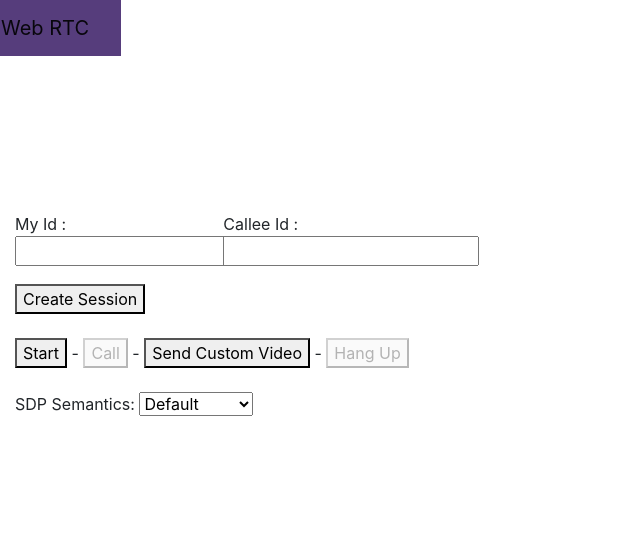
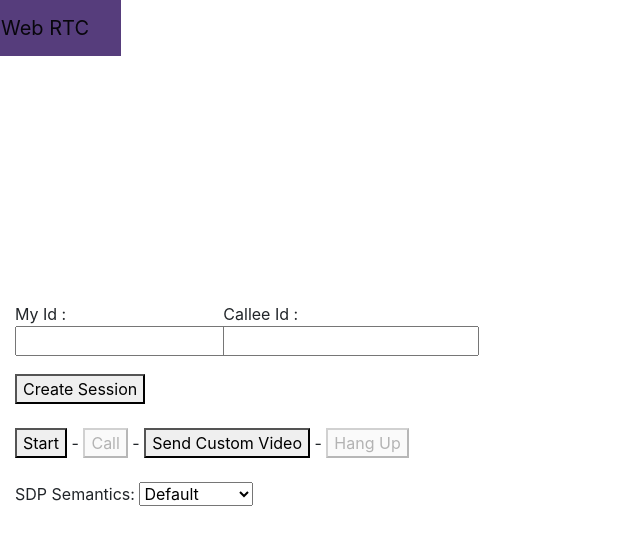
Before and after one commit to dinushadck/webrtc-app, a React (Create React App) app: page / in a window 1280 px wide. Shown: the top 544 px of the page, without its empty margins (0-640 px from the left). Built offline with nearby package versions, Linux system fonts and the light colour scheme; no server answers.

Commit message:
add custom video

```diff
--- a/src/App.js
+++ b/src/App.js
@@ -1,6 +1,7 @@
 import React, { useEffect } from "react";
 import "bootstrap/dist/css/bootstrap.min.css";
 import { UILoaded } from "./webrtc";
+import myVideo from "./test_video_2.mkv";
 
 function App() {
   useEffect(() => {
@@ -19,16 +20,40 @@
       </nav>
       <div className="col-lg-12 col-md-12 col-sm-12 col-xs-12">
         <div className="row">
-          <div className="col-lg-4 col-md-4 col-sm-12 col-xs-12">
-            <video id="localVideo" autoPlay playsInline muted></video>
+          <div className="col-lg-3 col-md-3 col-sm-12 col-xs-12">
+            <video
+              id="localVideo"
+              width="320"
+              height="240"
+              autoPlay
+              playsInline
+              muted
+            ></video>
           </div>
-          <div className="col-lg-4 col-md-4 col-sm-12 col-xs-12">
-            <video id="remoteVideo" autoPlay playsInline></video>
+          <div className="col-lg-3 col-md-3 col-sm-12 col-xs-12">
+            <video
+              id="remoteVideo"
+              width="320"
+              height="240"
+              autoPlay
+              playsInline
+            ></video>
           </div>
-          <div className="col-lg-4 col-md-4 col-sm-12 col-xs-12">
+          <div className="col-lg-3 col-md-3 col-sm-12 col-xs-12">
             <video
               id="customVideo"
-              src="./jellyfish-3-mbps-hd-h264.mkv"
+              width="320"
+              height="240"
+              src={myVideo}
+              type="video/mkv"
+              autoPlay
+            ></video>
+          </div>
+          <div className="col-lg-3 col-md-3 col-sm-12 col-xs-12">
+            <video
+              id="receiveVideo"
+              width="320"
+              height="240"
               autoPlay
               playsInline
             ></video>
--- a/src/webrtc/index.js
+++ b/src/webrtc/index.js
@@ -19,7 +19,7 @@
 
   let localStream;
   let customStream;
-  let pc;
+  let pc = null;
   const offerOptions = {
     offerToReceiveAudio: 1,
     offerToReceiveVideo: 1
@@ -28,7 +28,7 @@
 
   //==================WEB SOCKET===================//
 
-  let socket = new WebSocket("ws://192.168.1.5:4000", "echo-protocol");
+  let socket = new WebSocket("wss://192.168.1.5:4000", "echo-protocol");
   socket.onopen = function(e) {
     //alert("[open] Connection established");
   };
@@ -63,35 +63,17 @@
     alert(`[message] Data received from server: ${event.data}`);
   };
 
-  async function getCustomVideoStream() {
-    let resp = await fetch("./jellyfish-3-mbps-hd-h264.mkv");
-
-    let reader = resp.body.getReader();
-    return new ReadableStream({
-      start(controller) {
-        return pump();
-        function pump() {
-          return reader.read().then(({ done, value }) => {
-            // When no more data needs to be consumed, close the stream
-            if (done) {
-              controller.close();
-              return;
-            }
-            // Enqueue the next data chunk into our target stream
-            controller.enqueue(value);
-            return pump();
-          });
-        }
-      }
-    });
-  }
-
   async function addCustomVideo() {
-    //customVideo.srcObject = new MediaStream();
+    let customStream = customVideo.captureStream();
+    customStream.getTracks().forEach(track => pc.addTrack(track, customStream));
+    const offer = await pc.createOffer(offerOptions);
+    await pc.setLocalDescription(offer);
+    sendOfferViaSocket(offer.sdp);
     //customStream = reader;
   }
 
   let answerCall = async function(desc) {
+    if (pc === null) {
       const videoTracks = localStream.getVideoTracks();
       const audioTracks = localStream.getAudioTracks();
       if (videoTracks.length > 0) {
@@ -118,6 +100,8 @@
       // to pass in the right constraints in order for it to
       // accept the incoming offer of audio and video.
       console.log("pc setRemoteDescription start");
+    }
+
     try {
       await pc.setRemoteDescription(desc);
       onSetRemoteSuccess(pc);
@@ -177,6 +161,7 @@
   const localVideo = document.getElementById("localVideo");
   const remoteVideo = document.getElementById("remoteVideo");
   const customVideo = document.getElementById("customVideo");
+  const receiveVideo = document.getElementById("receiveVideo");
 
   localVideo.addEventListener("loadedmetadata", function() {
     console.log(
@@ -321,6 +306,12 @@
       remoteVideo.srcObject = e.streams[0];
       console.log("pc received remote stream");
     }
+    if (e.streams.length > 1) {
+      if (receiveVideo.srcObject !== e.streams[1]) {
+        receiveVideo.srcObject = e.streams[1];
+        console.log("pc received remote stream");
+      }
+    }
   }
 
   async function onCreateAnswerSuccess(desc) {
```
Also changed, not shown: 2 other files (tests, documents, lock files or other folders). Lines whose indentation alone changed are shown as unchanged.
